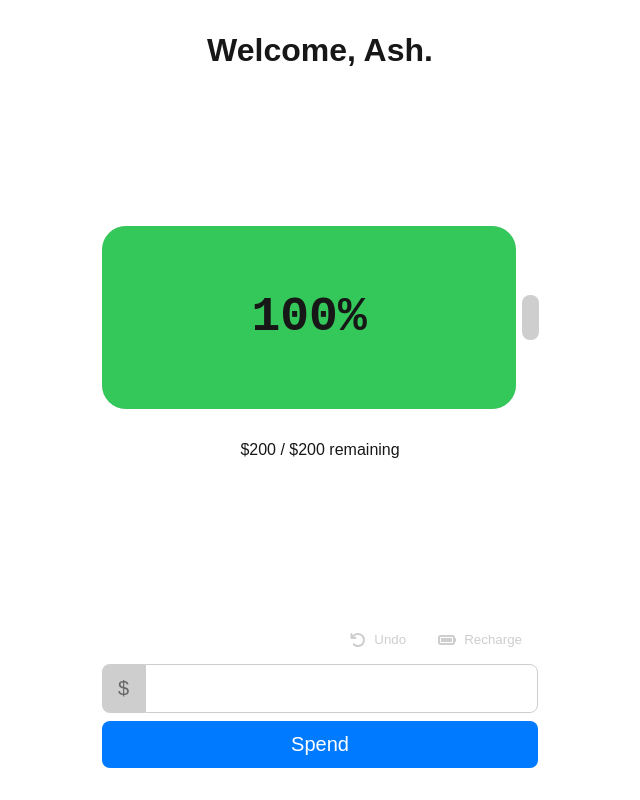
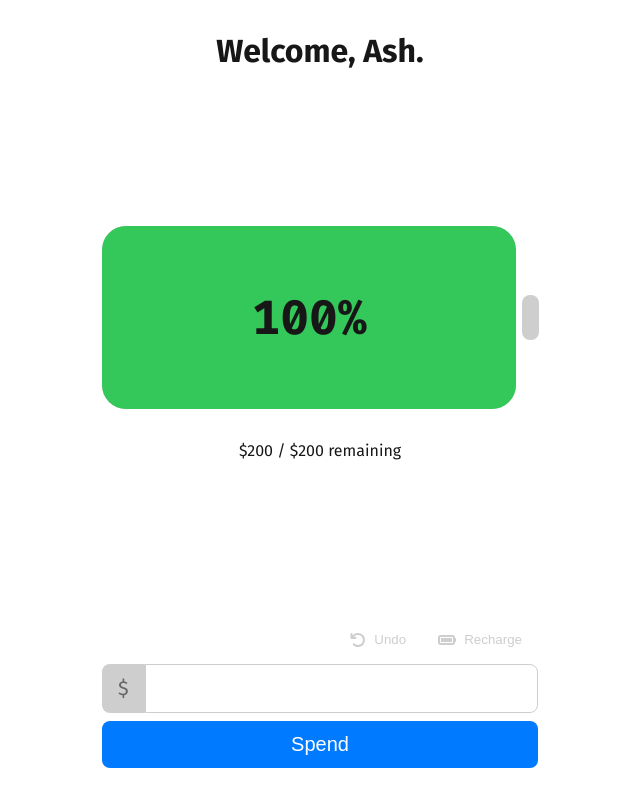
Before and after one commit to APJohns/budget-battery, a Next.js app: page / in a window 1280 px wide. Shown: the whole page, without its empty margins (320-960 px from the left). Built offline with nearby package versions, Linux system fonts and the light colour scheme.

Commit message:
update font

```diff
--- a/app/layout.tsx
+++ b/app/layout.tsx
@@ -1,21 +1,12 @@
-import type { Metadata } from "next";
-import localFont from "next/font/local";
-import "./globals.css";
+import type { Metadata } from 'next';
+import { Fira_Sans } from 'next/font/google';
+import './globals.css';
 
-const geistSans = localFont({
-  src: "./fonts/GeistVF.woff",
-  variable: "--font-geist-sans",
-  weight: "100 900",
-});
-const geistMono = localFont({
-  src: "./fonts/GeistMonoVF.woff",
-  variable: "--font-geist-mono",
-  weight: "100 900",
-});
+const firaSans = Fira_Sans({ weight: ['400', '600', '700'], subsets: ['latin'] });
 
 export const metadata: Metadata = {
-  title: "Create Next App",
-  description: "Generated by create next app",
+  title: 'Create Next App',
+  description: 'Generated by create next app',
 };
 
 export default function RootLayout({
@@ -25,9 +16,7 @@ export default function RootLayout({
 }>) {
   return (
     <html lang="en">
-      <body className={`${geistSans.variable} ${geistMono.variable}`}>
-        {children}
-      </body>
+      <body className={`${firaSans.className}`}>{children}</body>
     </html>
   );
 }
--- a/app/page.tsx
+++ b/app/page.tsx
@@ -1,7 +1,6 @@
 'use client';
 
 // TODO: Internationalize currency
-// TODO: Use a better font
 
 import Battery from '@/components/battery';
 import styles from './page.module.css';
--- a/components/battery.module.css
+++ b/components/battery.module.css
@@ -27,7 +27,6 @@
   height: auto;
   font-weight: bold;
   font-size: 1.5rem;
-  font-family: monospace;
   background: var(--battery-background);
   overflow: hidden;
 }
--- a/components/battery.tsx
+++ b/components/battery.tsx
@@ -2,6 +2,9 @@
 
 import { useId } from 'react';
 import styles from './battery.module.css';
+import { Fira_Code } from 'next/font/google';
+
+const firaCode = Fira_Code({ subsets: ['latin'] });
 
 type Props = {
   percent: number;
@@ -15,7 +18,7 @@ export default function Battery(props: Props) {
       <label htmlFor={batteryId} className="visually-hidden">
         Battery
       </label>
-      <div className={styles.batteryVis}>
+      <div className={`${styles.batteryVis} ${firaCode.className}`}>
         <div
           className={`${styles.batteryFill} ${props.percent <= 20 ? styles.low : ''} ${
             props.percent <= 5 ? styles.veryLow : ''
```
Also changed, not shown: app/fonts/GeistMonoVF.woff (deleted), app/fonts/GeistVF.woff (deleted).
